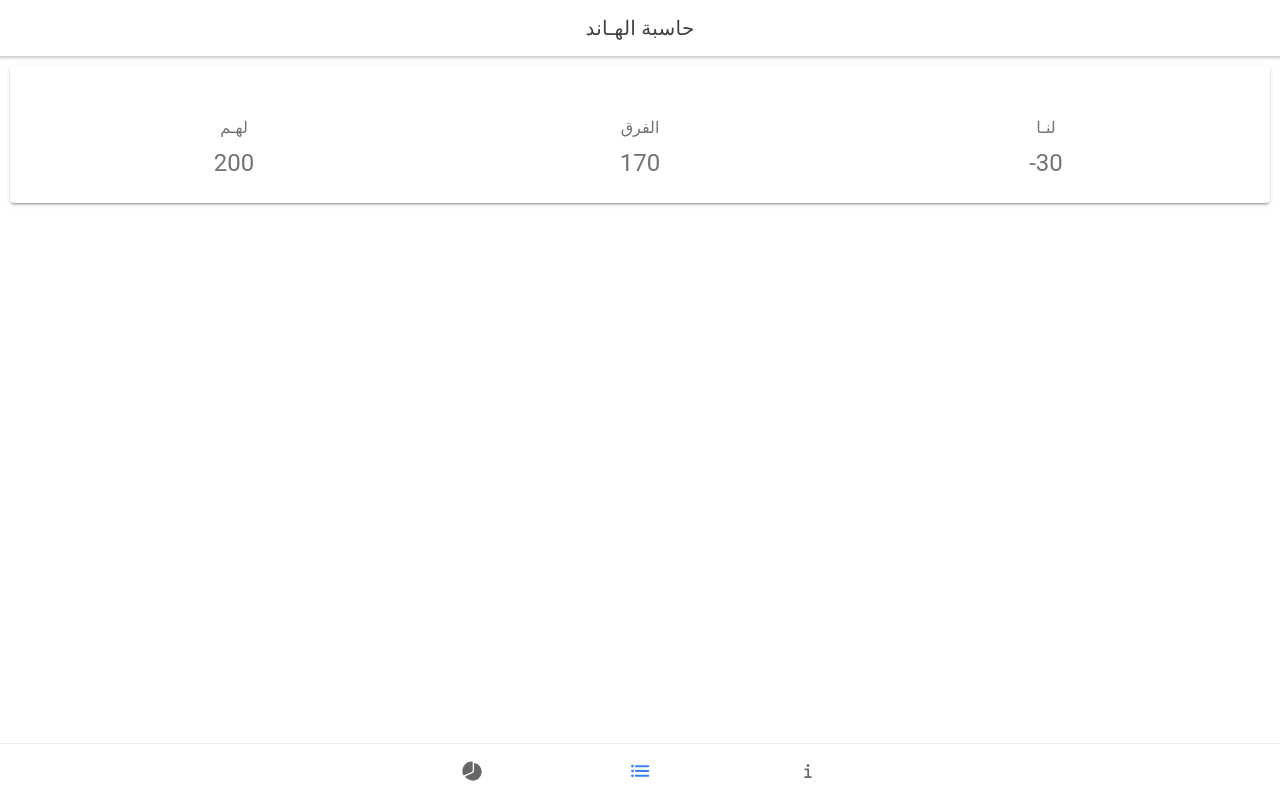
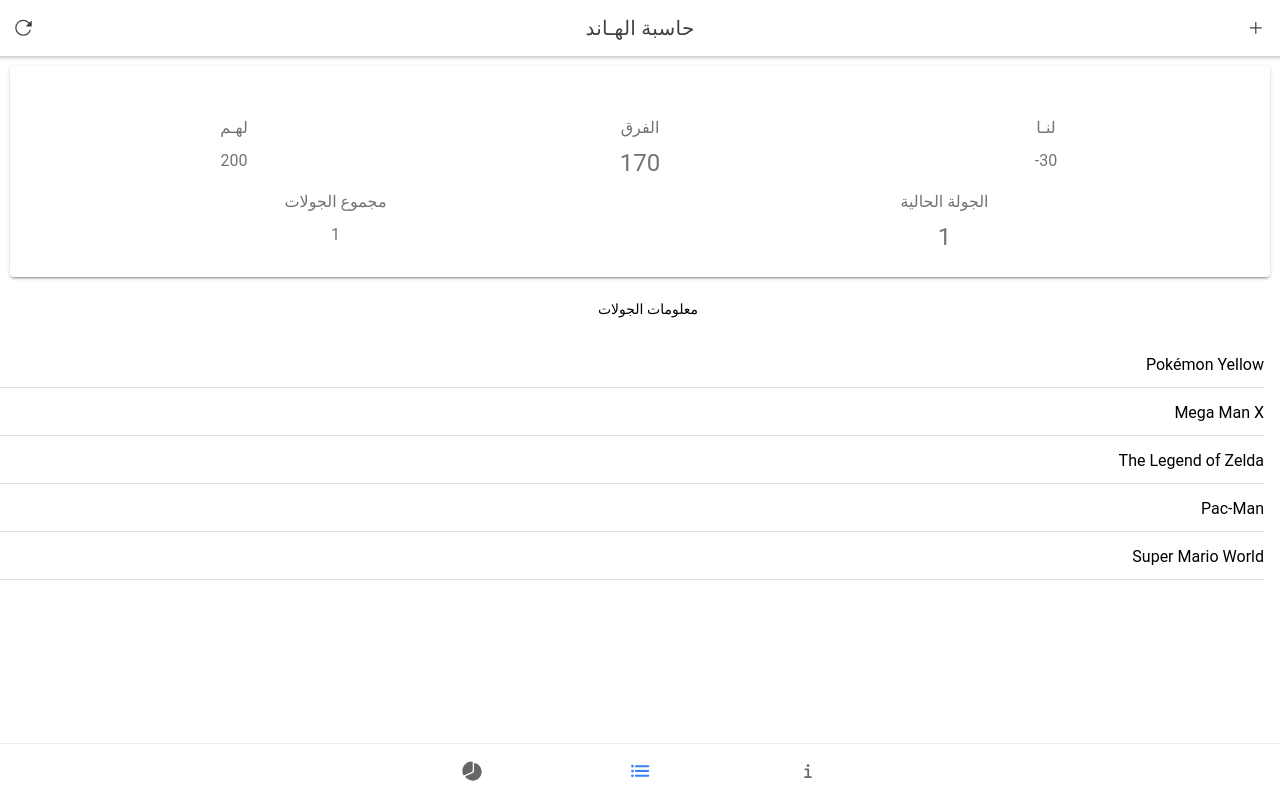
Before and after one commit to alialjowaher/react-hand-calc, a React (Create React App) app: page /tab2 in a window 1280 px wide. Built offline with nearby package versions, Linux system fonts and the light colour scheme.

Commit message:
added main screen elements

```diff
--- a/src/pages/Tab2.tsx
+++ b/src/pages/Tab2.tsx
@@ -1,18 +1,20 @@
 import React from 'react';
-import { IonCard, IonCardContent, IonCardHeader, IonCardSubtitle, IonCardTitle, IonCol, IonContent, IonGrid, IonHeader, IonPage, IonRow, IonTitle, IonToolbar } from '@ionic/react';
-import ExploreContainer from '../components/ExploreContainer';
+import { IonButton, IonButtons, IonCard, IonCardContent, IonCardHeader, IonCardSubtitle, IonCardTitle, IonCol, IonContent, IonGrid, IonHeader, IonIcon, IonItem, IonLabel, IonList, IonListHeader, IonPage, IonRow, IonTitle, IonToolbar } from '@ionic/react';
 import './Tab2.css';
-
+import {add,reload} from 'ionicons/icons';
 const Tab2: React.FC = () => {
   return (
     <IonPage>
-      <IonHeader>
+      <IonHeader dir="rtl" className="ion-no-border">
         <IonToolbar>
+        <IonButtons slot="end" ><IonButton><IonIcon icon={reload} /></IonButton></IonButtons>
+
           <IonTitle className="ion-text-center"> حاسبة الهـاند</IonTitle>
+          <IonButtons slot="start" ><IonButton><IonIcon icon={add} /></IonButton></IonButtons>
         </IonToolbar>
       </IonHeader>
       <IonContent fullscreen>
-        <IonHeader collapse="condense">
+        <IonHeader >
         </IonHeader>
         <IonCard>
           <IonCardHeader>
@@ -27,14 +29,42 @@
               <IonCol className="ion-align-self-center"><h2>لنـا</h2></IonCol>
             </IonRow>
             <IonRow className="ion-text-center">
-              <IonCol><h1>200</h1></IonCol>
+              <IonCol><h2>200</h2></IonCol>
               <IonCol><h1>170</h1></IonCol>
-              <IonCol><h1>-30</h1></IonCol>
+              <IonCol><h2>-30</h2></IonCol>
+            </IonRow>
+            <IonRow className="ion-text-center">
+              <IonCol className="ion-align-self-center"><h2>مجموع الجولات</h2></IonCol>
+              <IonCol className="ion-align-self-center"><h2>الجولة الحالية</h2></IonCol>
+            </IonRow>
+            <IonRow className="ion-text-center">
+              <IonCol><h2>1</h2></IonCol>
+              <IonCol><h1>1</h1></IonCol>
             </IonRow>
 
-      </IonGrid>
-      </IonCardContent>
-        </IonCard>
+            </IonGrid>
+            </IonCardContent>
+              </IonCard>
+              <IonListHeader>
+              <IonLabel className="ion-text-center">معلومات الجولات </IonLabel>
+            </IonListHeader>
+              <IonList dir="rtl">
+            <IonItem>
+              <IonLabel>Pokémon Yellow</IonLabel>
+            </IonItem>
+            <IonItem>
+              <IonLabel>Mega Man X</IonLabel>
+            </IonItem>
+            <IonItem>
+              <IonLabel>The Legend of Zelda</IonLabel>
+            </IonItem>
+            <IonItem>
+              <IonLabel>Pac-Man</IonLabel>
+            </IonItem>
+            <IonItem>
+              <IonLabel>Super Mario World</IonLabel>
+            </IonItem>
+          </IonList>
       </IonContent>
     </IonPage>
   );
```
